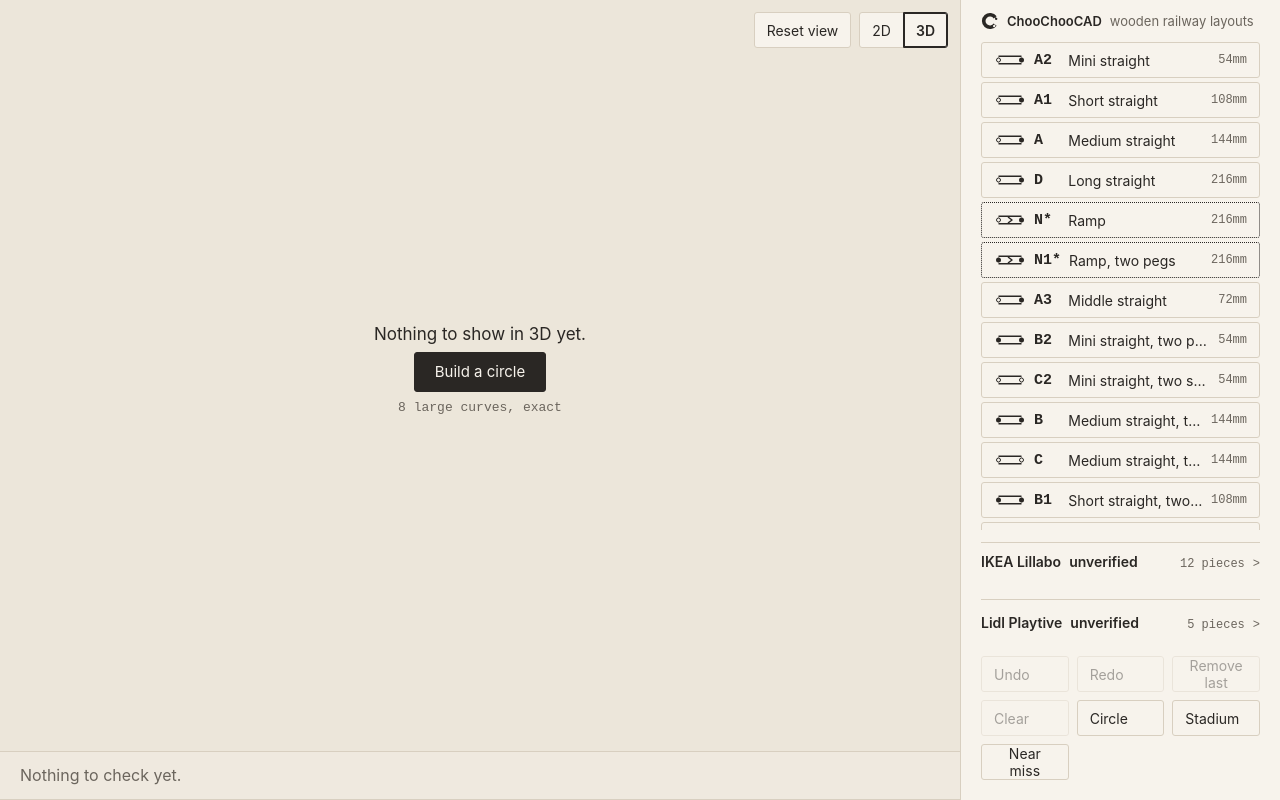
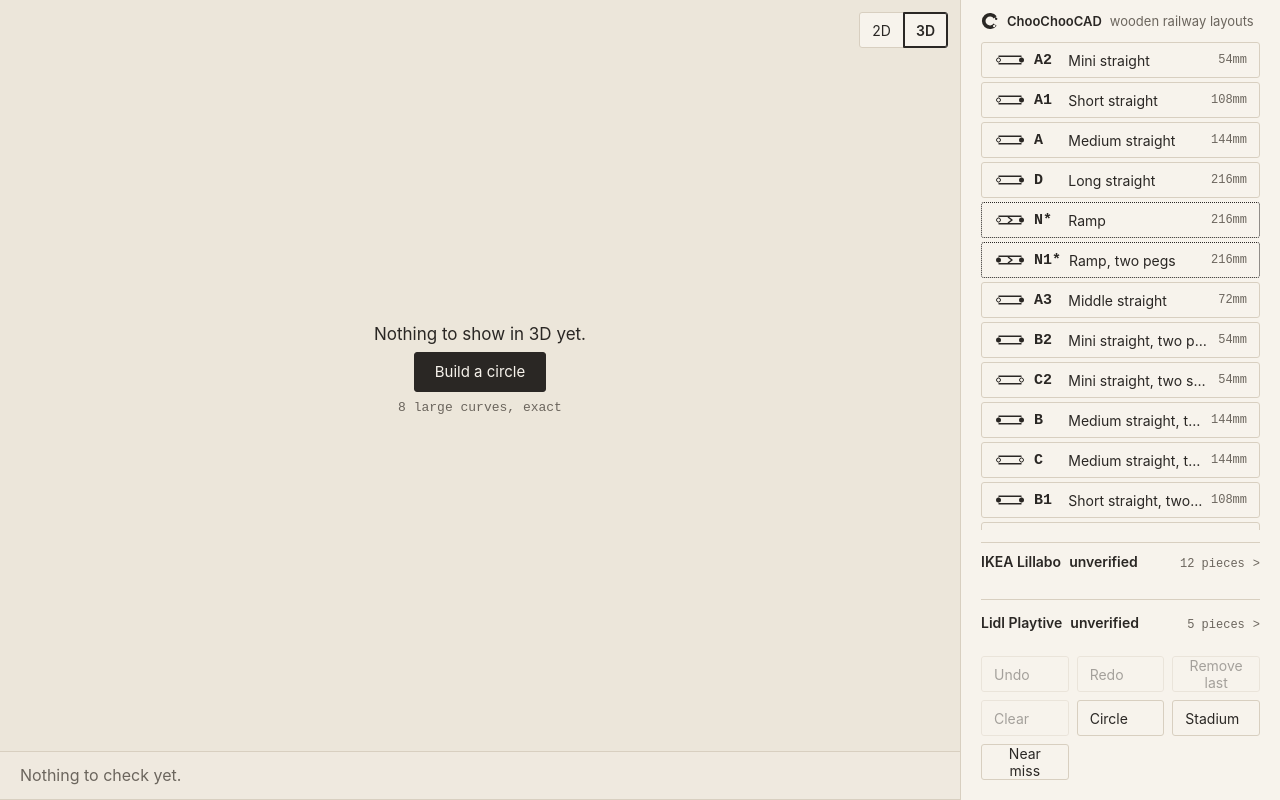
Before and after one commit to raduuuuu/ChooChooCAD, a React (Vite) app in the folder app/: page / in a window 1280 px wide. Both pictures are taken after a click on the button "3D". Built offline with nearby package versions, Linux system fonts and the light colour scheme; a web font is replaced by a local one.

Commit message:
style(design): FINDING-005 — Reset view only while there is a view to reset
Co-Authored-By: Claude Opus 5.5 (1M context) <noreply@anthropic.com>

```diff
--- a/app/src/App.tsx
+++ b/app/src/App.tsx
@@ -708,12 +708,6 @@ export function App() {
    * a quick second click landed on Reset (design review FINDING-001).
    */
   const viewSwitch = (
-    <div className="view-corner">
-      {view === '3d' && (
-        <button className="view-reset" onClick={() => setResetSignal((n) => n + 1)}>
-          Reset view
-        </button>
-      )}
     <div className="view-switch" role="group" aria-label="View">
       <button aria-pressed={view === '2d'} onClick={() => showView('2d')}>
         2D
@@ -722,7 +716,12 @@ export function App() {
         3D
       </button>
     </div>
-    </div>
+  );
+  // Shown by the 3D panel only while there is a view to reset (design review FINDING-005).
+  const resetButton = (
+    <button className="view-reset" onClick={() => setResetSignal((n) => n + 1)}>
+      Reset view
+    </button>
   );
   const startJoin = useCallback(() => {
     setJoiningStarted(true);
@@ -1348,6 +1347,7 @@ export function App() {
             label={sceneLabel}
             resetSignal={resetSignal}
             corner={viewSwitch}
+            reset={resetButton}
           />
         ) : (
           <TrackCanvas
@@ -1392,7 +1392,7 @@ export function App() {
             levelMismatches={levelMarks.mismatches}
             thirdLevels={levelMarks.thirds}
             emptyAction={emptyAction}
-            corner={viewSwitch}
+            corner={<div className="view-corner">{viewSwitch}</div>}
           />
         )}
       </main>
--- a/app/src/View3DPanel.tsx
+++ b/app/src/View3DPanel.tsx
@@ -69,14 +69,20 @@ export interface View3DPanelProps {
   readonly tableNote: { readonly text: string; readonly fits: boolean } | null;
   readonly label: string;
   readonly resetSignal: number;
-  /** The switch and Reset, drawn in the frame's corner (design 1A, 2A). */
+  /** The 2D/3D switch, drawn in the frame's corner (design 1A). */
   readonly corner: ReactNode;
+  /**
+   * The Reset view button, shown before the switch only while a view is drawn:
+   * on the empty, too-big and failed states there is nothing to reset
+   * (design 2A; design review FINDING-005).
+   */
+  readonly reset?: ReactNode;
   /** Reloading the page, for a second failed download (eng D13). */
   readonly reload?: () => void;
 }
 
 export function View3DPanel(props: View3DPanelProps) {
-  const { input, pieceCount, segmentCount, ceiling, allSaved, emptyAction, tableNote, label, resetSignal, corner } = props;
+  const { input, pieceCount, segmentCount, ceiling, allSaved, emptyAction, tableNote, label, resetSignal, corner, reset } = props;
   const [attempt, setAttempt] = useState(0);
   const Viewer = useMemo(() => loadViewer(), [attempt]);
   const [failure, setFailure] = useState<{ kind: Failure; downloads: number } | null>(null);
@@ -91,6 +97,8 @@ export function View3DPanel(props: View3DPanelProps) {
   };
   const onContextLost = () => setFailure({ kind: 'lost', downloads });
 
+  // A view is drawn (or loading): not empty, not too big, not failed.
+  const live = pieceCount > 0 && segmentCount <= ceiling && failure === null;
   let body: ReactNode;
   if (pieceCount === 0) {
     body = (
@@ -166,11 +174,14 @@ export function View3DPanel(props: View3DPanelProps) {
     <div className="canvas-frame">
       <div className="canvas-area viewer3d-area">
         {body}
-        {pieceCount > 0 && segmentCount <= ceiling && failure === null && (
+        {live && (
           <p className="viewer3d-howto">3D view: drag to turn, scroll or pinch to zoom. Pick a part to place it in 2D.</p>
         )}
         {tableNote && <p className={`table-caption${tableNote.fits ? '' : ' is-over'}`}>{tableNote.text}</p>}
-        {corner}
+        <div className="view-corner">
+          {live && reset}
+          {corner}
+        </div>
       </div>
     </div>
   );
```
Lines whose indentation alone changed are shown as unchanged.
